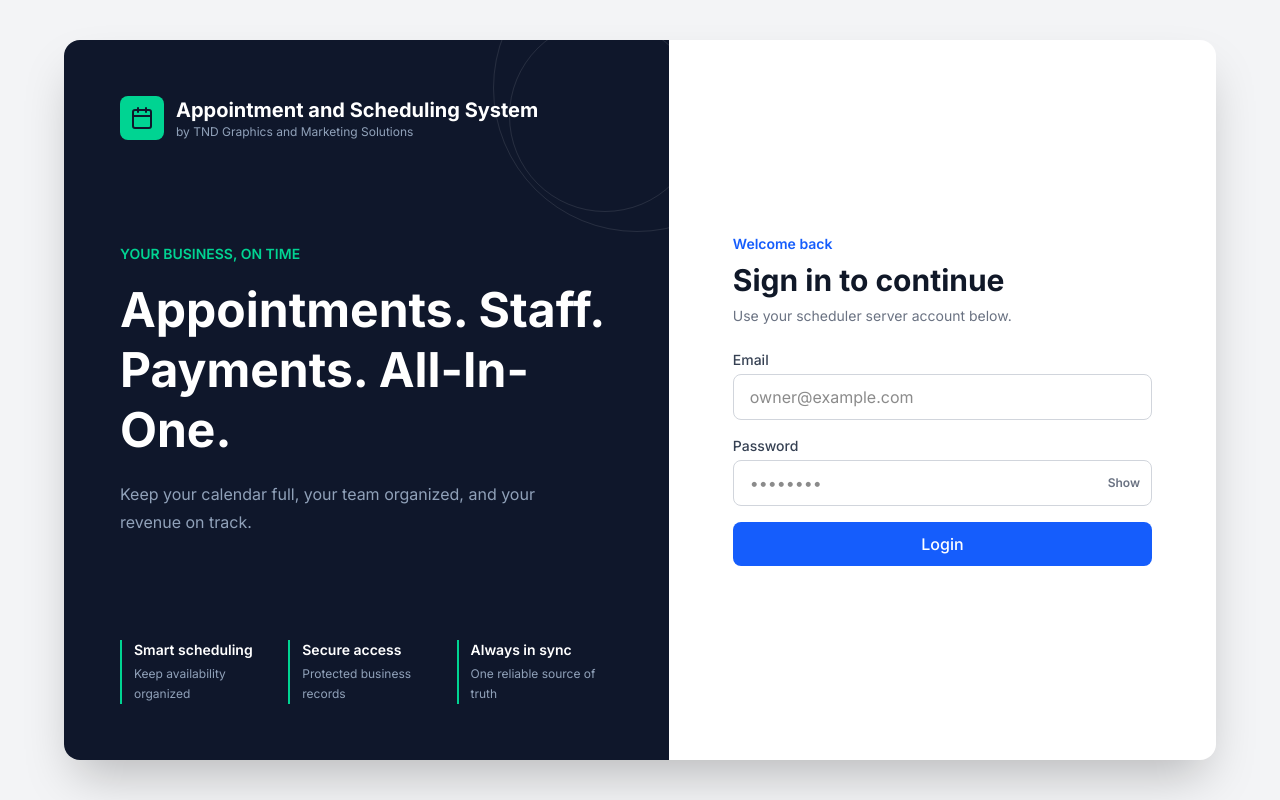
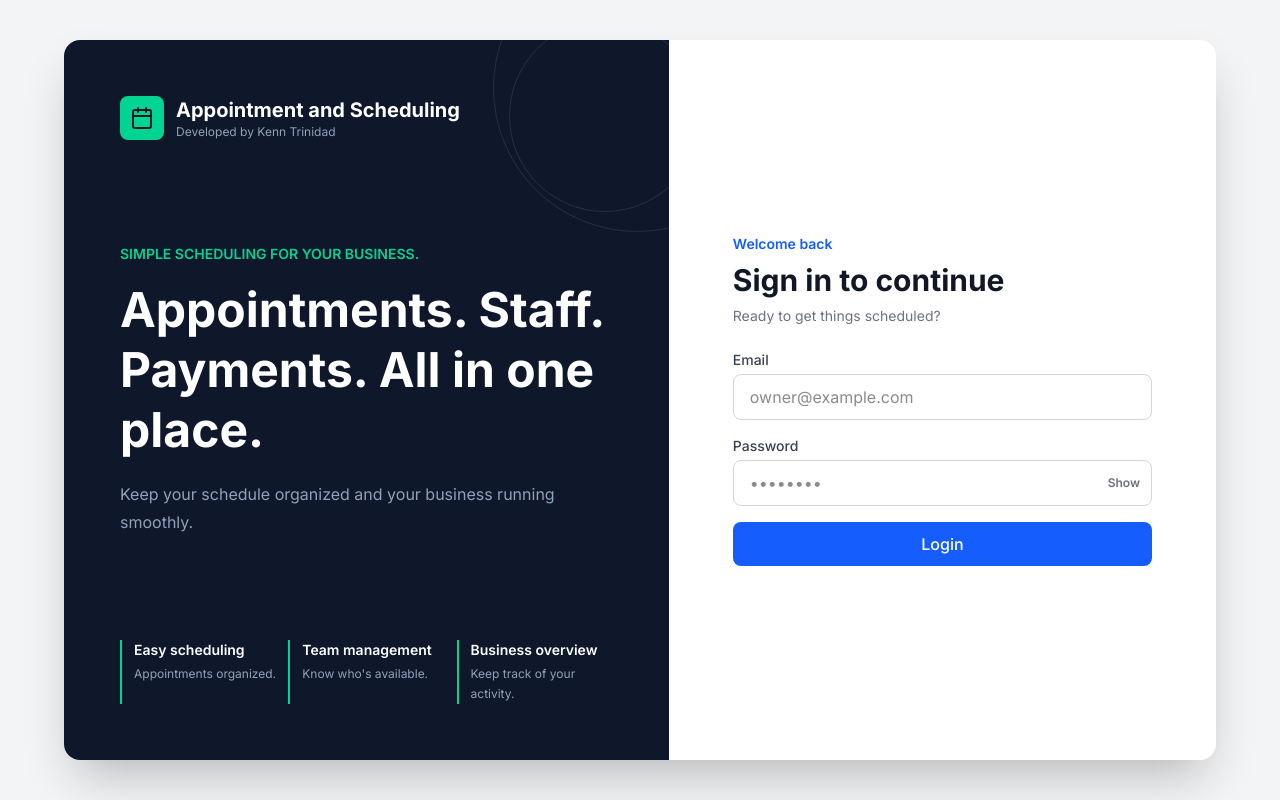
Before and after one commit to kenntrinidad/saas_scheduling, a Next.js app in the folder saassched-frontend/: page /login in a window 1280 px wide. Built offline with nearby package versions, Linux system fonts and the light colour scheme; no server answers.

Commit message:
Update login page

```diff
--- a/saassched-frontend/app/login/page.tsx
+++ b/saassched-frontend/app/login/page.tsx
@@ -67,26 +67,26 @@ export default function LoginPage() {
               </svg>
             </div>
             <div className="min-w-0">
-              <p className="text-xl font-bold">Appointment and Scheduling System</p>
-              <p className="text-xs text-slate-400">by TND Graphics and Marketing Solutions</p>
+              <p className="text-xl font-bold">Appointment and Scheduling</p>
+              <p className="text-xs text-slate-400">Developed by Kenn Trinidad</p>
             </div>
           </div>
 
           <div className="relative my-10 max-w-lg lg:my-0">
-            <p className="mb-4 text-sm font-semibold uppercase text-emerald-400">Your business, on time</p>
+            <p className="mb-4 text-sm font-semibold uppercase text-emerald-400">Simple scheduling for your business.</p>
             <h1 className="text-4xl font-bold leading-tight sm:text-5xl">
-              Appointments. Staff. Payments. All-In-One.
+              Appointments. Staff. Payments. All in one place.
             </h1>
             <p className="mt-5 max-w-md text-base leading-7 text-slate-400">
-              Keep your calendar full, your team organized, and your revenue on track.
+              Keep your schedule organized and your business running smoothly.
             </p>
           </div>
 
           <div className="relative grid gap-3 sm:grid-cols-3 lg:grid-cols-1 xl:grid-cols-3">
             {[
-              { title: "Smart scheduling", description: "Keep availability organized" },
-              { title: "Secure access", description: "Protected business records" },
-              { title: "Always in sync", description: "One reliable source of truth" },
+              { title: "Easy scheduling", description: "Appointments organized." },
+              { title: "Team management", description: "Know who's available." },
+              { title: "Business overview", description: "Keep track of your activity." },
             ].map((feature) => (
               <div key={feature.title} className="border-l-2 border-emerald-400 pl-3">
                 <p className="text-sm font-semibold">{feature.title}</p>
@@ -102,7 +102,7 @@ export default function LoginPage() {
             <div className="mb-6">
               <p className="text-sm font-semibold text-blue-600">Welcome back</p>
               <h2 className="mt-2 text-3xl font-bold text-gray-900">Sign in to continue</h2>
-              <p className="mt-2 text-sm text-gray-500">Use your scheduler server account below.</p>
+              <p className="mt-2 text-sm text-gray-500">Ready to get things scheduled?</p>
             </div>
 
             {error && (
```
